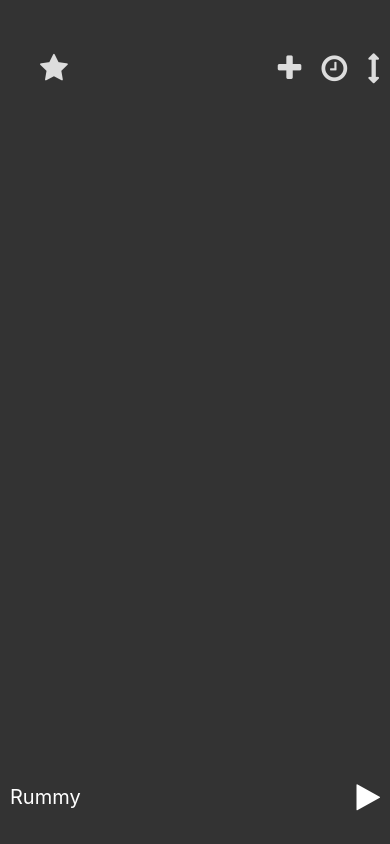
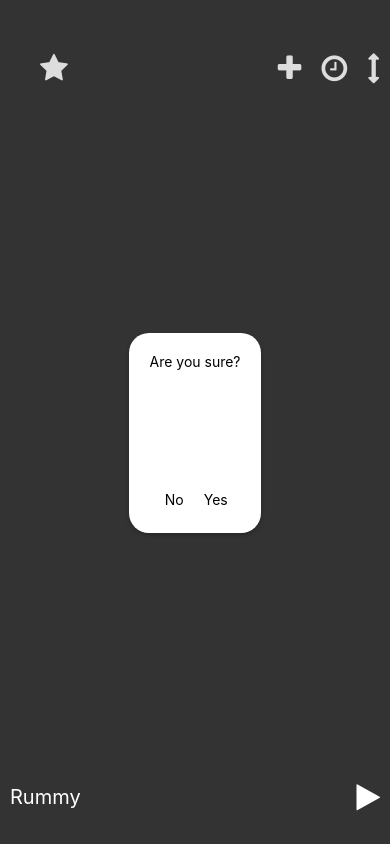
Before and after one commit to nazhot/Score_Counter, a React Native app: screen /AreYouSure in a window 390 px wide. Before the commit this address had no page. Built offline with nearby package versions, Linux system fonts and the light colour scheme.

Commit message:
Added AreYouSure Modal
Closes #26
Modal needed was the react navigation one. It can pop up, and go back
when needed. Need to add some kind of callback or return for telling the
program which button was clicked.

```diff
--- a/App.js
+++ b/App.js
@@ -5,6 +5,7 @@ import PlayerScreen from './components/PlayerScreen';
 import NewGameScreen from './components/NewGameScreen';
 import SettingsScreen from './components/SettingsScreen';
 import { UserProvider } from './data/scoreData';
+import AreYouSure from './components/AreYouSure';
 
 const Stack = createNativeStackNavigator();
 
@@ -14,6 +15,7 @@ export default function App() {
     <UserProvider>
       <NavigationContainer>
         <Stack.Navigator>
+          <Stack.Group>
             <Stack.Screen
               name="Score"
               component={ScoreScreen}
@@ -32,6 +34,14 @@ export default function App() {
               name="Settings"
               component={SettingsScreen}
             />
+          </Stack.Group>
+          <Stack.Group screenOptions={{presentation: "transparentModal"}}>
+            <Stack.Screen
+              name="AreYouSure"
+              component={AreYouSure}
+              options={ ({ route } ) => ( { headerShown: false } ) }
+            />
+          </Stack.Group>
         </Stack.Navigator>
       </NavigationContainer>
     </UserProvider>
--- /dev/null
+++ b/components/AreYouSure.js
@@ -0,0 +1,84 @@
+import { Alert, Pressable, StyleSheet, Text } from "react-native";
+import { View } from "react-native";
+
+
+const styles = StyleSheet.create({
+    centeredView: {
+      flex: 1,
+      justifyContent: 'center',
+      alignItems: 'center',
+      marginTop: 22,
+    },
+    modalView: {
+      margin: 20,
+      backgroundColor: 'white',
+      borderRadius: 20,
+      padding: 20,
+      height: 200,
+      alignItems: 'center',
+      shadowColor: '#000',
+      shadowOffset: {
+        width: 0,
+        height: 2,
+      },
+      shadowOpacity: 0.25,
+      shadowRadius: 4,
+      elevation: 5,
+    },
+    button: {
+      borderRadius: 20,
+      padding: 10,
+      elevation: 2,
+    },
+    buttonOpen: {
+      backgroundColor: '#F194FF',
+    },
+    buttonClose: {
+      backgroundColor: '#2196F3',
+    },
+    textStyle: {
+      color: 'white',
+      fontWeight: 'bold',
+      textAlign: 'center',
+    },
+    modalText: {
+      marginBottom: 15,
+      textAlign: 'center',
+    },
+  });
+
+
+
+function AreYouSure( {navigation} ){
+    return(
+        <View style={styles.centeredView}>
+            <View style={styles.modalView}>
+                <Text style={ { flex: 5 } }>
+                    Are you sure?
+                </Text>
+                <View style={ { flex: 1, flexDirection: "row", columnGap: 20, alignItems: "center", justifyContent: "center" } }>
+                  <Pressable
+                      onPress={()=> navigation.goBack()}
+                      style={ {flex: 1, alignItems: "center"} }
+                  >
+                      <Text>
+                          No
+                      </Text>
+                  </Pressable>
+                  <Pressable
+                      onPress={()=> navigation.goBack()}
+                      style={ {flex: 1, alignItems: "center"} }
+                  >
+                      <Text>
+                          Yes
+                      </Text>
+                  </Pressable>
+                </View>
+
+            </View>
+        </View>
+    )
+}
+
+
+export default AreYouSure;
--- a/components/PlayerScreen.js
+++ b/components/PlayerScreen.js
@@ -4,6 +4,7 @@ import { useState } from 'react';
 import { useScoreData, useScoreDataDispatch } from '../data/scoreData';
 import { useGlobalData } from '../data/globalData';
 import { FontAwesome } from '@expo/vector-icons';
+import AreYouSure from './AreYouSure';
 
 const borderRadius = 10;
 const borderWidth = 2;
@@ -127,7 +128,6 @@ const PlayerScreen = ( {navigation, route}) => {
                 text={name}
                 onTextChange={setName}
             />
-            <View/>
             <InputWithLabel
                 styles={scoreInputStyle}
                 label="Score"
@@ -148,8 +148,8 @@ const PlayerScreen = ( {navigation, route}) => {
             />
             <Pressable
                 onPress={() => {
-                        scoreDataDispatch({type: "delete", id: playerData.id})
-                        navigation.navigate("Score");
+                        //scoreDataDispatch({type: "delete", id: playerData.id})
+                        navigation.navigate("AreYouSure");
                     }
                 }
 
```
